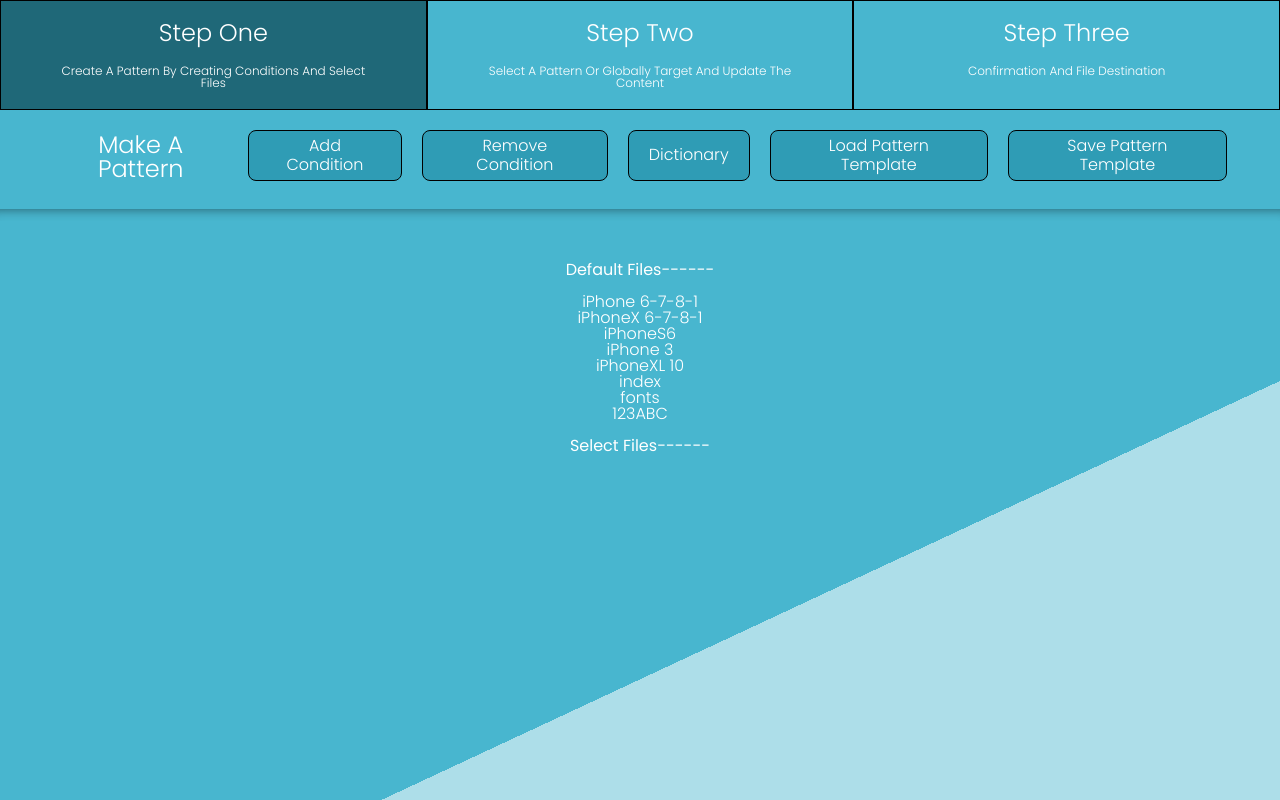
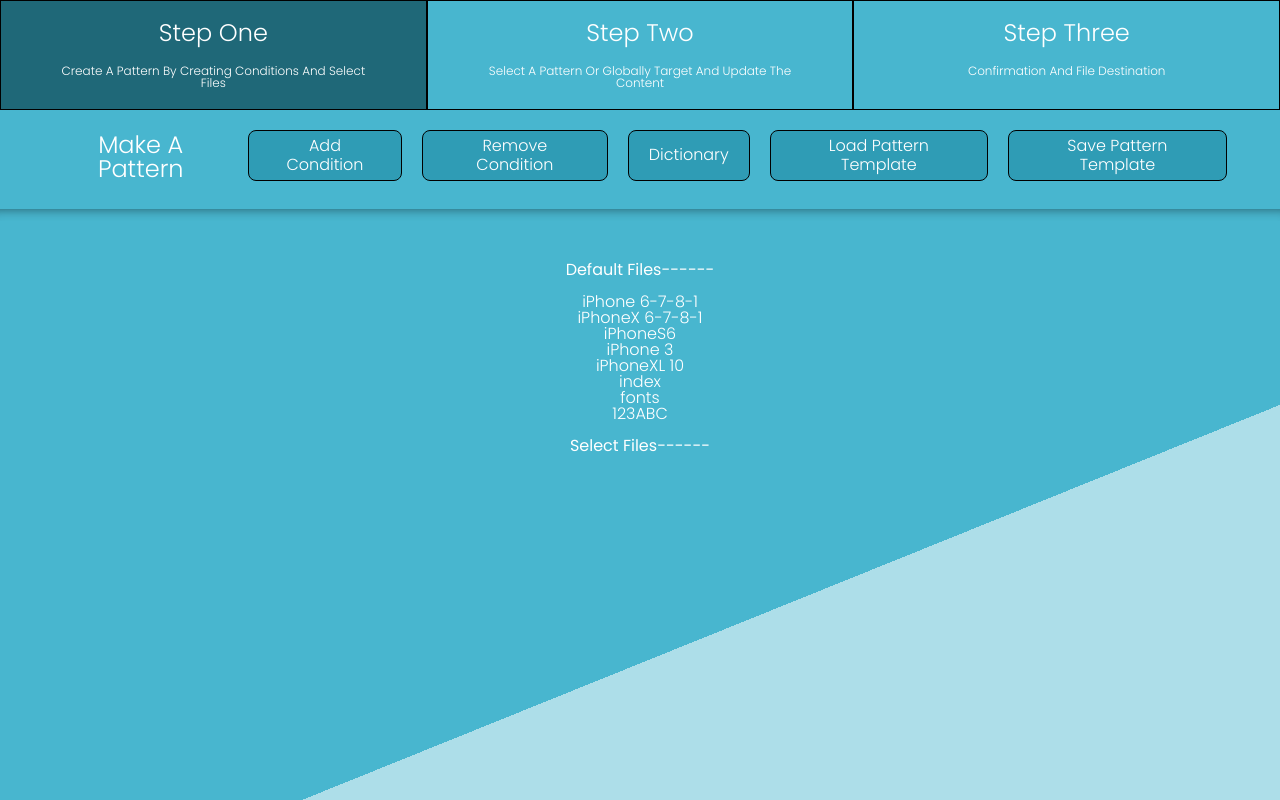
Before and after one commit to roboticbeing/BTH545_Assignment3, a React (Create React App) app in the folder a3/: page / in a window 1280 px wide. Built offline with nearby package versions, Linux system fonts and the light colour scheme.

Commit message:
the triangle doesn't surpass the hr now

```diff
--- a/a3/src/components/PartOne/index.js
+++ b/a3/src/components/PartOne/index.js
@@ -611,7 +611,7 @@ class PartOne extends Component {
         </div>
 
         <div className="condition-section">{this.displayPatterns()}</div>
-        <hr />
+       <hr />
         <br />
         <div className="pattern-section">
           <div className="pattern-container">{this.state.regex}</div>
--- a/a3/src/components/PartOne/style.scss
+++ b/a3/src/components/PartOne/style.scss
@@ -13,7 +13,7 @@ lighten(complement($colour-secondary), 50%);
 
 body {
     text-align: center;
-    background: linear-gradient(155deg,
+    background: linear-gradient(158deg,
     $colour-primary 70%,
     $colour-secondary 70%);
     color: $colour-light;
```
